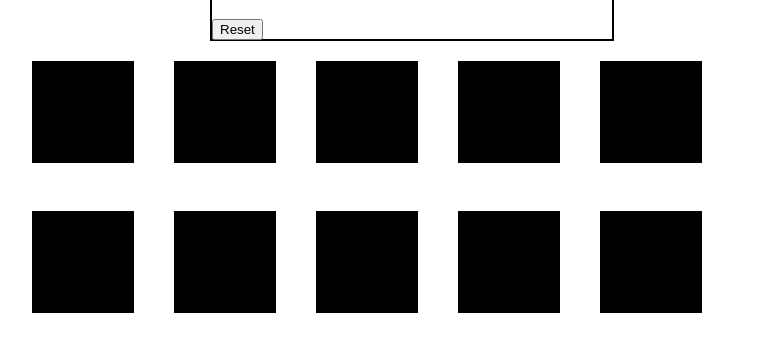
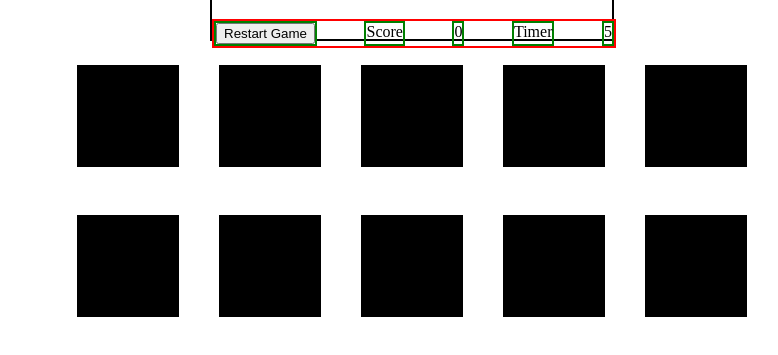
Before and after one commit to michaelpappas/memoryGame, a plain HTML site: page index.html in a window 1280 px wide. Shown: the part 71-426 px from the top of the page, without its empty margins (228-1006 px from the left). Drawn offline with Linux system fonts and the light colour scheme.

Commit message:
counter and score working

```diff
--- a/index.html
+++ b/index.html
@@ -9,7 +9,13 @@
 
 <div id="title">
   <h1>Memory Game!</h1>
-  <button id="reset">Reset</button>
+  <div id="details">
+    <span><button id="reset">Restart Game</button></span>
+    <span id="score-title">Score</span><span id="score">0</span>
+    <span id="timer-title">Timer</span><span id="time">0</span>
+  </div>
+
+
 </div>
 
 
--- a/memory-game.css
+++ b/memory-game.css
@@ -11,9 +11,9 @@ h1 {
   text-align: center;
 }
 button {
-  margin-right: auto;
-  margin-left: auto;
+  margin: auto;
 }
+
 #game {
   margin-right: auto;
   margin-left: auto;
@@ -21,6 +21,8 @@ button {
   height: 300px;
   display: flex;
   flex-wrap: wrap;
+  align-items: center;
+  justify-content: center;
 }
 #game div {
   border: 1px solid black;
@@ -28,6 +30,15 @@ button {
   height: 100px;
   margin: 20px;
 
+}
+#details {
+  display: inline-flex;
+  width: 100%;
+  border: 2px red solid;
+  justify-content: space-between;
+}
+#details > span {
+  border: 2px green solid;
 }
 
 .red {
--- a/memory-game.js
+++ b/memory-game.js
@@ -40,6 +40,8 @@ function shuffle(items) {
 
 let cardCount = 0;
 let card1 = null;
+let score = 0;
+
 
 
 function createCards(colors) {
@@ -72,10 +74,10 @@ function flipCard(card) {
 /** Flip a card face-down. */
 
 function unFlipCard(card) {
-  console.log('unflip');
   card1 = null;
   if(!match){ //if matchCards() hasn't made match true then cards will flip over.
     card.target.style.backgroundColor='black';
+    console.log('unflip');
   }
 }
 
@@ -97,15 +99,18 @@ function handleCardClick(evt) {
     setTimeout(function(){
       unFlipCard(evt)
       cardCount--;
-      console.log("cardCount unFlip "+cardCount);
-      }, 2000);
+      }, FOUND_MATCH_WAIT_MSECS);
   }
 }
 
 function matchCards(existingCard, newCard){
+  const scoreSpan = document.getElementById("score");
   if(existingCard.target.className === newCard.target.className && existingCard.id != newCard.target.id){
     console.log('match')
     match = true;
+    score++;
+    scoreSpan.innerText = '';
+    scoreSpan.innerText = score;
   }
 }
 
@@ -115,10 +120,6 @@ resetBtn.addEventListener('click', function(e){
   debugger
   const divs = board.children;
   debugger
-  // for(let i=0; i<10; i++){
-  //   debugger
-  //   board.removeChild();
-  // }
   while (board.hasChildNodes()){
     board.removeChild(board.firstChild);
   }
@@ -126,3 +127,17 @@ resetBtn.addEventListener('click', function(e){
   let cards = shuffle(COLORS)
   createCards(cards);
 })
+
+//** timer */
+
+const time = document.getElementById('time')
+let timer = 0;
+setInterval(increaseTimer, 1000)
+function increaseTimer(){
+  if(score < colors.length/2){
+    timer++;
+    time.innerText = timer;
+  }
+
+
+}
```
